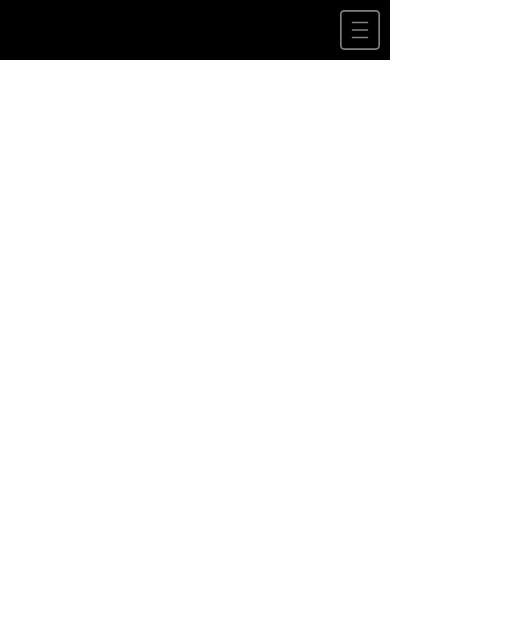
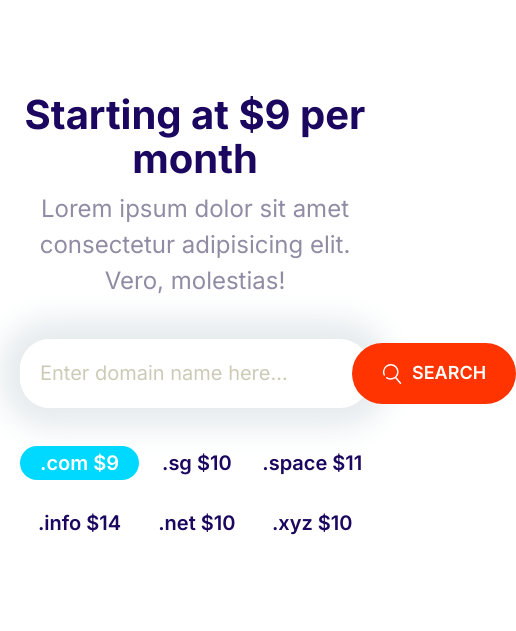
Before and after one commit to mbradford04/fec_practice, a plain HTML site: page index.html in a window 390 px wide. Shown: the whole page, 516 px wide, since content can reach past the window. Drawn offline with Linux system fonts and the light colour scheme.

Commit message:
created domina section.

```diff
--- a/CSS/styles.css
+++ b/CSS/styles.css
@@ -33,6 +33,7 @@ h2,
 h3 {
   color: var(--color-headings);
   margin-bottom: 1rem;
+  line-height: 1.1;
 }
 
 h1 {
@@ -210,6 +211,13 @@ a {
   margin: 1rem 0;
 }
 
+.btn .icon {
+  width: 2rem;
+  height: 2rem;
+  margin-right: 1rem;
+  vertical-align: middle;
+}
+
 .btn--primary {
   background: var(--color-primary);
   color: #fff;
@@ -289,7 +297,7 @@ a {
 .input-group .input {
   border: 0;
   flex-grow: 1;
-  padding: 1.5rem 1rem;
+  padding: 1.5rem 2rem;
 }
 
 .input-group .btn {
@@ -665,3 +673,51 @@ nav.collapsible--expanded .nav__toggler {
     border: 0;
   }
 }
+
+/* Hero */
+.hero__tagline {
+  font-size: 2rem;
+  color: #b9c3cf;
+  letter-spacing: 1px;
+  margin: 2rem 0 5rem;
+}
+
+.hero__image {
+  width: 100%;
+}
+
+@media screen and (min-width: 768px) {
+  .hero {
+    padding-top: 0;
+  }
+
+  .hero__content {
+    text-align: left;
+    align-self: center;
+  }
+}
+
+/* Domain Block */
+.block-domain .input-group {
+  box-shadow: 0 0 30px 20px #e6ebee;
+  border: 0;
+  margin: 4rem auto;
+  max-width: 670px;
+}
+
+.block-domain__prices {
+  display: grid;
+  grid-template-columns: repeat(3, 1fr);
+  grid-template-rows: repeat(2, 6rem);
+  font-size: 2rem;
+  font-weight: 600;
+  justify-items: center;
+  max-width: 700px;
+  margin: 0 auto;
+}
+
+@media screen and (min-width: 768px) {
+  .block-domain__prices {
+    grid-template-columns: repeat(auto-fit, minmax(10px, 1fr));
+  }
+}
--- a/index.html
+++ b/index.html
@@ -12,18 +12,27 @@
     <link rel="stylesheet" href="css/normalize.css">
 </head>
 <body>
-    <nav class="nav collapsible">
-        <a class="nav__brand" href="/"><img src="" alt=""></a>
-        <svg class="icon icon--white nav__toggler">
-            <use xlink:href="images/sprite (2).svg#menu"></use>
-          </svg>
-          <ul class="list nav__list collapsible__content">
-              <li class="nav__item"><a href="#">Hosting</a></li>
-              <li class="nav__item"><a href="#">VPS</a></li>
-              <li class="nav__item"><a href="#">Domain</a></li>
-              <li class="nav__item"><a href="#">Pricing</a></li>
-          </ul>
-       </nav>
+  <section class="block container block-domain">
+      <header class="block__header">
+          <h2>Starting at $9 per month</h2>
+          <p>Lorem ipsum dolor sit amet consectetur adipisicing elit. Vero, molestias!</p>
+      </header>
+      <div class="input-group">
+          <input type="text" class="input" placeholder="Enter domain name here...">
+          <button class="btn btn--accent">
+            <svg class="icon icon--white">
+                <use xlink:href="images/sprite (2).svg#search"></use>
+              </svg>Search</button>
+      </div>
+      <ul class="list block-domain__prices">
+          <li><span class="badge badge--secondary"> .com $9</span></li>
+          <li> .sg $10</li>
+          <li> .space $11</li>
+          <li> .info $14</li>
+          <li> .net $10</li>
+          <li> .xyz $10</li>
+      </ul>
+  </section>
 <script src="js/main.js"></script>
  </body>
 </html>
```
Also changed, not shown: Components/domain.html (added, +21 -0 lines), Components/hero.html (added, +10 -0 lines), Components/input-groups.html (+7 -0 lines), Images/banner.png (added).
